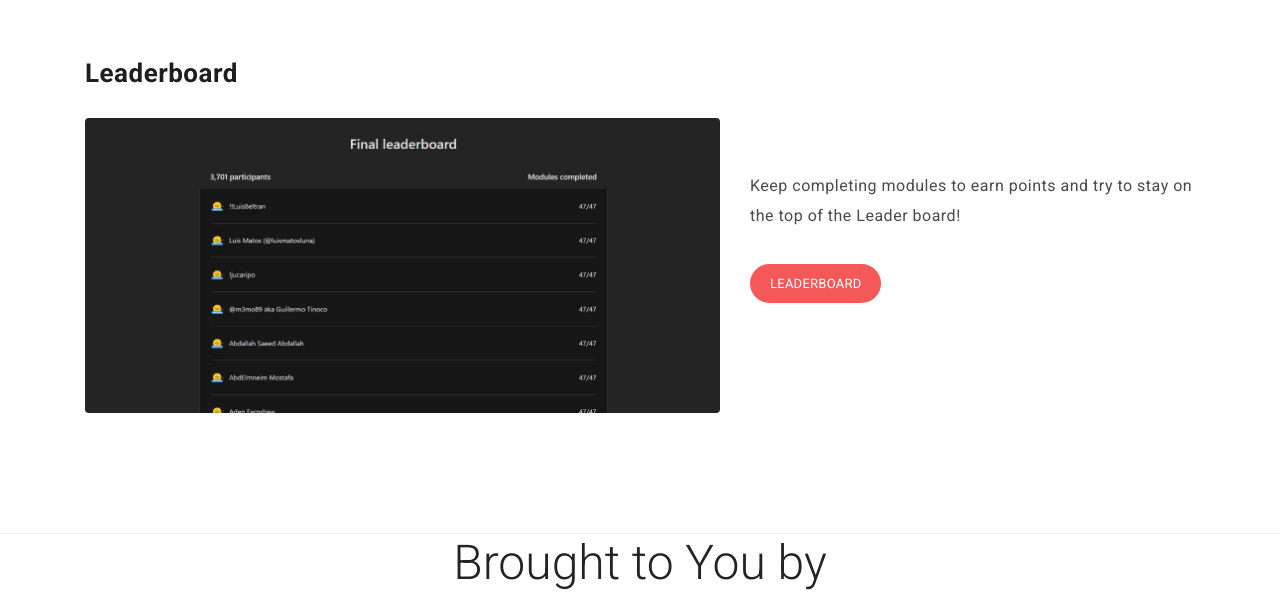
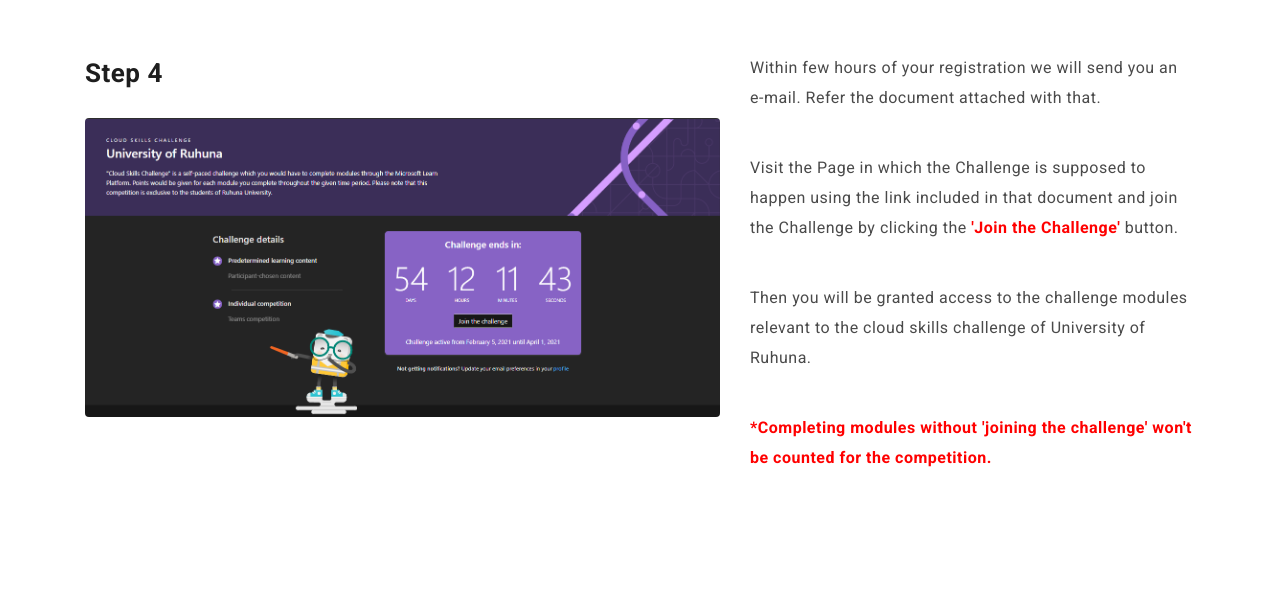
Before and after one commit to computer-science-students-community-uor/cssc, a plain HTML site: page index.html in a window 1280 px wide. Shown: the part 3793-4400 px from the top of the page. Drawn offline with nearby package versions, Linux system fonts and the light colour scheme; files that its build step writes are made by us from their sources; files whose address does not match are found by name.

Commit message:
Merge a New Step

```diff
--- a/index.html
+++ b/index.html
@@ -320,7 +320,41 @@
     </section>
     <!-- ***** Features Big Item End ***** -->
 
+        <!-- ***** Features Big Item Start ***** -->
+        <section class="section" id="about">
+            <div class="container">
+                <div class="row">
+                    <div class="col-lg-7 col-md-12 col-sm-12"
+                        data-scroll-reveal="enter left move 30px over 0.5s after 0.4s">
+                        <div class="left-heading">
+                            <h5>Step 4</h5>
+                        </div>
+                        <img src="assets/images/challenge.png" class="rounded img-fluid d-block mx-auto" alt="App">
+                    </div>
+                    <div class="right-text col-lg-5 col-md-12 col-sm-12 mobile-top-fix"
+                        data-scroll-reveal="enter right move 30px over 0.5s after 0.4s">
 
+                        <div class="left-text">
+                                    <p>
+                                        Within few hours of your registration we will send you an e-mail.
+                                        Refer the document attached with that.
+                                        </P>
+                                        <P>
+                                         Visit the Page in which the Challenge is
+                                        supposed to happen using the link included in that document and join the Challenge by
+                                        clicking the  <span style="color: red;"><b>'Join the Challenge'</b></span> button.
+                                        </p>
+                                        <p>Then you will be granted access  to the challenge
+                                        modules relevant to the cloud skills challenge of University of Ruhuna.
+                                        </p>
+                                        <p><span style="color: red;"><b>*Completing modules without 'joining the challenge' won't be counted for the competition.</b></span>
+                                    </p>
+                        </div>
+                    </div>
+                </div>
+            </div>
+        </section>
+        <!-- ***** Features Big Item End ***** -->
 
     <!-- ***** Features Big Item Start ***** -->
     <section class="section" id="about">
```
